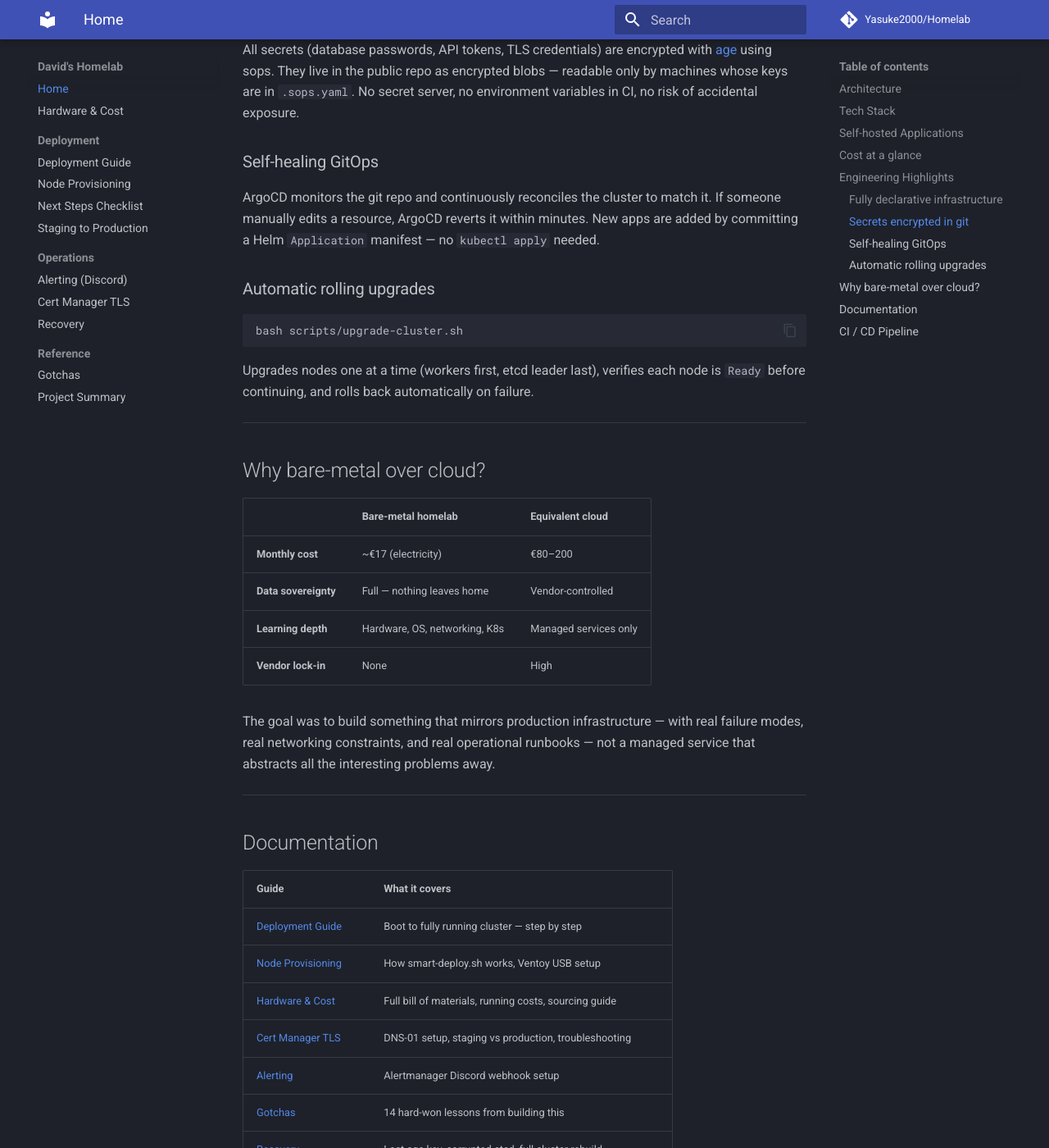
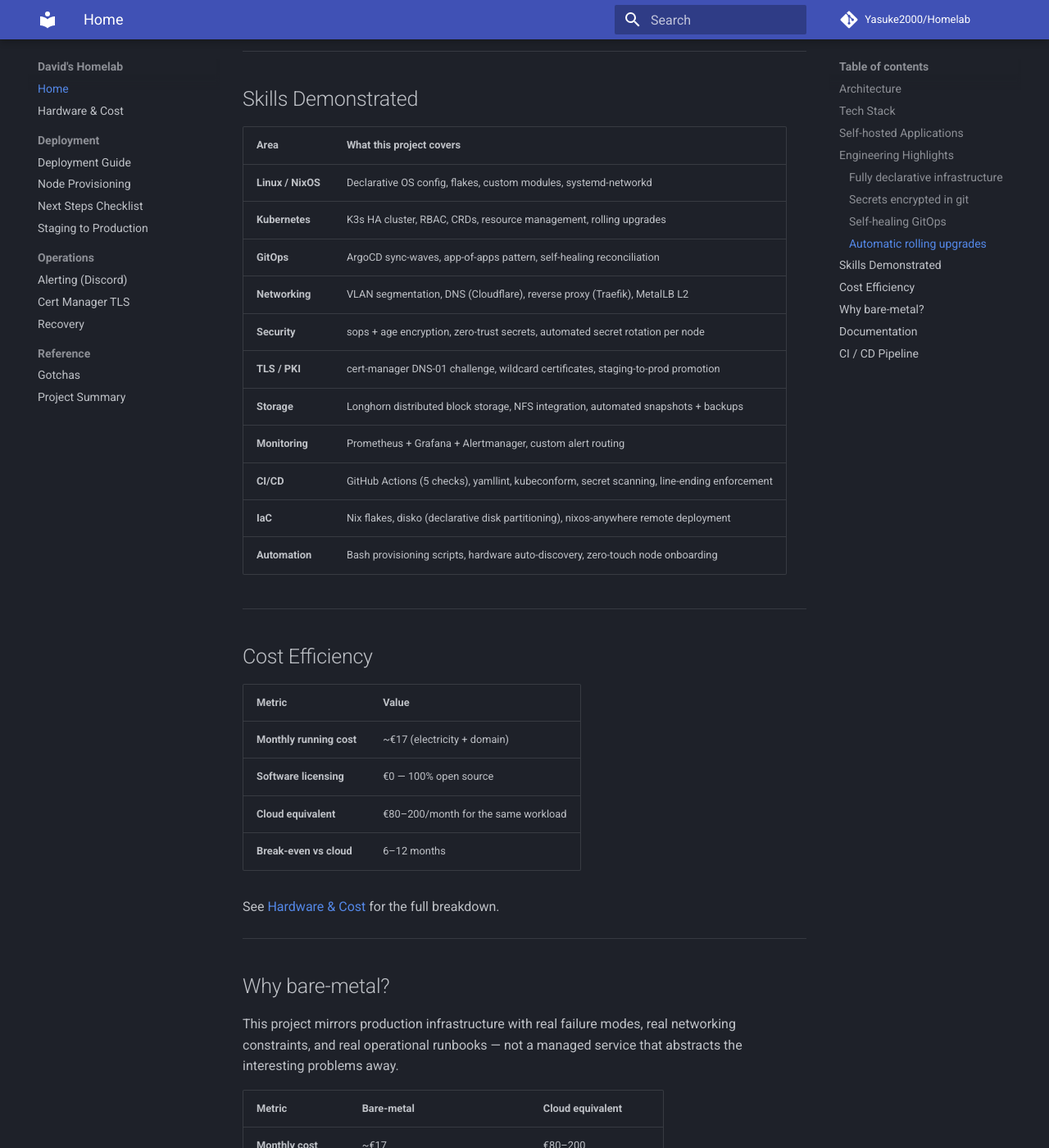
Before and after one commit to Yasuke2000/Homelab, an MkDocs documentation site: the page built from docs/index.md, in a window 1280 px wide and 1400 px high, scrolled down 3274 px. Shown: the whole window at 82% size. Built offline with MkDocs 1.6.1 and Material for MkDocs 9.7.7, drawn with Linux system fonts in a browser that asks for light colours; comment, search, counter and statistics services are not loaded; some of the changed text lies outside the part shown.

Commit message:
docs: remove hardware-specific refs from landing page, make recruiter-focused
- Remove "4x HP EliteDesk" and "Pre-deployment" status from index.md
- Add Skills Demonstrated section to landing page
- Restructure cost section as Cost Efficiency
- Generalize hardware refs in deployment-guide, node-provisioning, project-summary
- Remove hardware model column from project-summary node table
- Fix duplicate checklist item in project-summary

```diff
--- a/docs/index.md
+++ b/docs/index.md
@@ -1,12 +1,11 @@
 # David's Homelab
 
-A production-grade bare-metal infrastructure project built for learning, self-hosting,
-and demonstrating real-world engineering skills. Every node, every certificate, every
-secret, and every deployment is managed entirely through code.
+A production-grade bare-metal infrastructure project — fully declarative, GitOps-driven,
+and secured by design. Every node, every certificate, every secret, and every deployment
+is managed entirely through code.
 
-**Cluster**: 3-node K3s HA (embedded etcd) + TrueNAS NAS — 4 mini PCs total
+**Cluster**: 3-node K3s HA (embedded etcd) + TrueNAS NAS
 **Running cost**: ~€17/month (electricity + domain)
-**Status**: Pre-deployment — all code ready, waiting on physical hardware
 
 ---
 
@@ -95,20 +94,6 @@
 
 ---
 
-## Cost at a glance
-
-| | |
-|--|--|
-| **Hardware** | 4× refurbished mini PCs + storage drives |
-| **Monthly running cost** | ~€17 (electricity + domain) |
-| **Software** | 100% open source — €0 |
-| **Cloud equivalent** | €80–200/month for the same workload |
-| **Break-even vs cloud** | 6–12 months |
-
-See [Hardware & Cost](hardware.md) for the full breakdown.
-
----
-
 ## Engineering Highlights
 
 ### Fully declarative infrastructure
@@ -147,18 +132,49 @@
 
 ---
 
-## Why bare-metal over cloud?
+## Skills Demonstrated
 
-| | Bare-metal homelab | Equivalent cloud |
-|---|---|---|
-| **Monthly cost** | ~€17 (electricity) | €80–200 |
-| **Data sovereignty** | Full — nothing leaves home | Vendor-controlled |
+| Area | What this project covers |
+| ---- | ------------------------ |
+| **Linux / NixOS** | Declarative OS config, flakes, custom modules, systemd-networkd |
+| **Kubernetes** | K3s HA cluster, RBAC, CRDs, resource management, rolling upgrades |
+| **GitOps** | ArgoCD sync-waves, app-of-apps pattern, self-healing reconciliation |
+| **Networking** | VLAN segmentation, DNS (Cloudflare), reverse proxy (Traefik), MetalLB L2 |
+| **Security** | sops + age encryption, zero-trust secrets, automated secret rotation per node |
+| **TLS / PKI** | cert-manager DNS-01 challenge, wildcard certificates, staging-to-prod promotion |
+| **Storage** | Longhorn distributed block storage, NFS integration, automated snapshots + backups |
+| **Monitoring** | Prometheus + Grafana + Alertmanager, custom alert routing |
+| **CI/CD** | GitHub Actions (5 checks), yamllint, kubeconform, secret scanning, line-ending enforcement |
+| **IaC** | Nix flakes, disko (declarative disk partitioning), nixos-anywhere remote deployment |
+| **Automation** | Bash provisioning scripts, hardware auto-discovery, zero-touch node onboarding |
+
+---
+
+## Cost Efficiency
+
+| Metric | Value |
+| ------ | ----- |
+| **Monthly running cost** | ~€17 (electricity + domain) |
+| **Software licensing** | €0 — 100% open source |
+| **Cloud equivalent** | €80–200/month for the same workload |
+| **Break-even vs cloud** | 6–12 months |
+
+See [Hardware & Cost](hardware.md) for the full breakdown.
+
+---
+
+## Why bare-metal?
+
+This project mirrors production infrastructure with real failure modes, real
+networking constraints, and real operational runbooks — not a managed service
+that abstracts the interesting problems away.
+
+| Metric | Bare-metal | Cloud equivalent |
+| ------ | ---------- | ---------------- |
+| **Monthly cost** | ~€17 | €80–200 |
+| **Data sovereignty** | Full — nothing leaves the network | Vendor-controlled |
 | **Learning depth** | Hardware, OS, networking, K8s | Managed services only |
 | **Vendor lock-in** | None | High |
-
-The goal was to build something that mirrors production infrastructure — with
-real failure modes, real networking constraints, and real operational runbooks —
-not a managed service that abstracts all the interesting problems away.
 
 ---
 
```
Also changed, not shown: docs/deployment-guide.md (+1 -1 lines), docs/node-provisioning.md (+4 -3 lines), docs/project-summary.md (+10 -12 lines).
